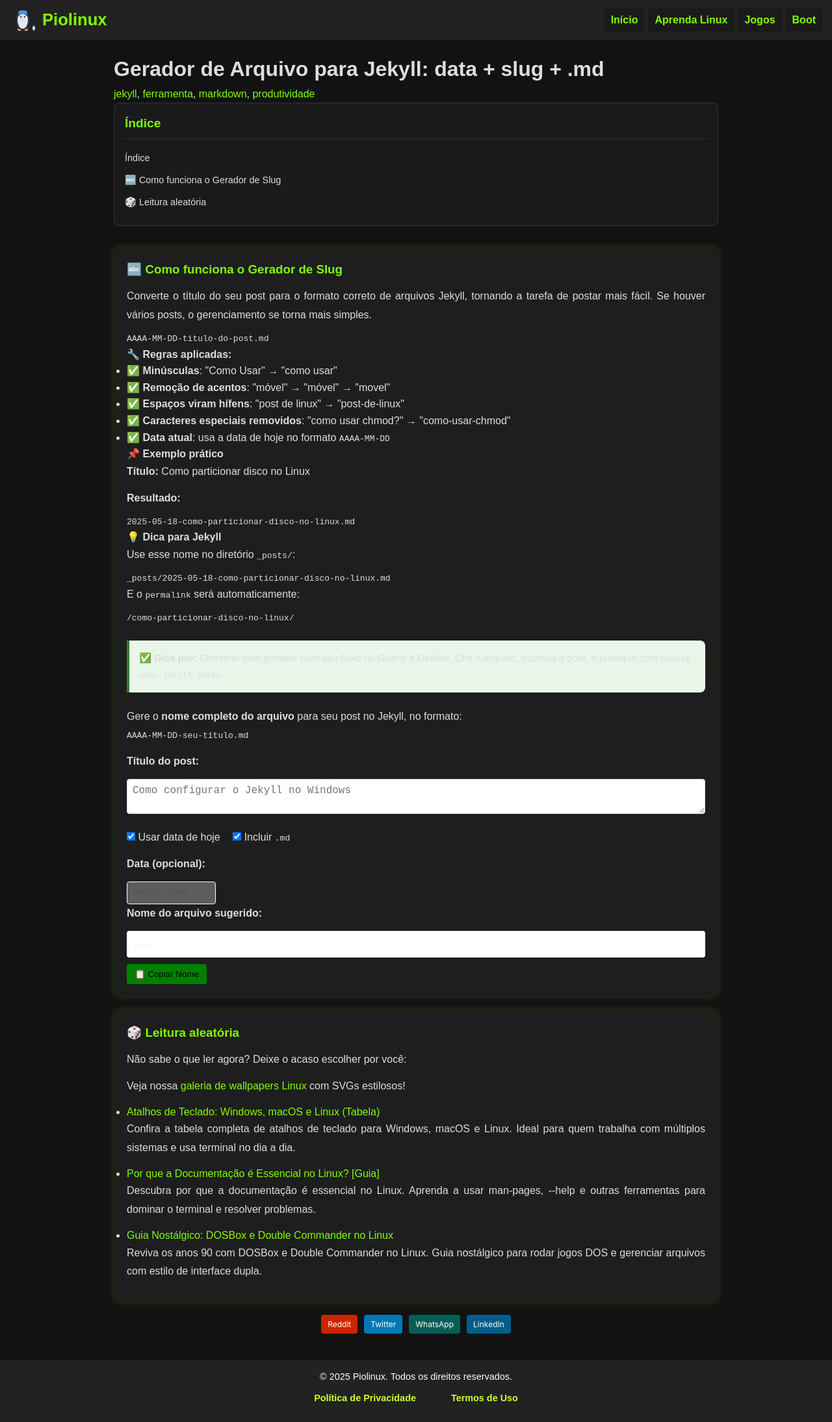
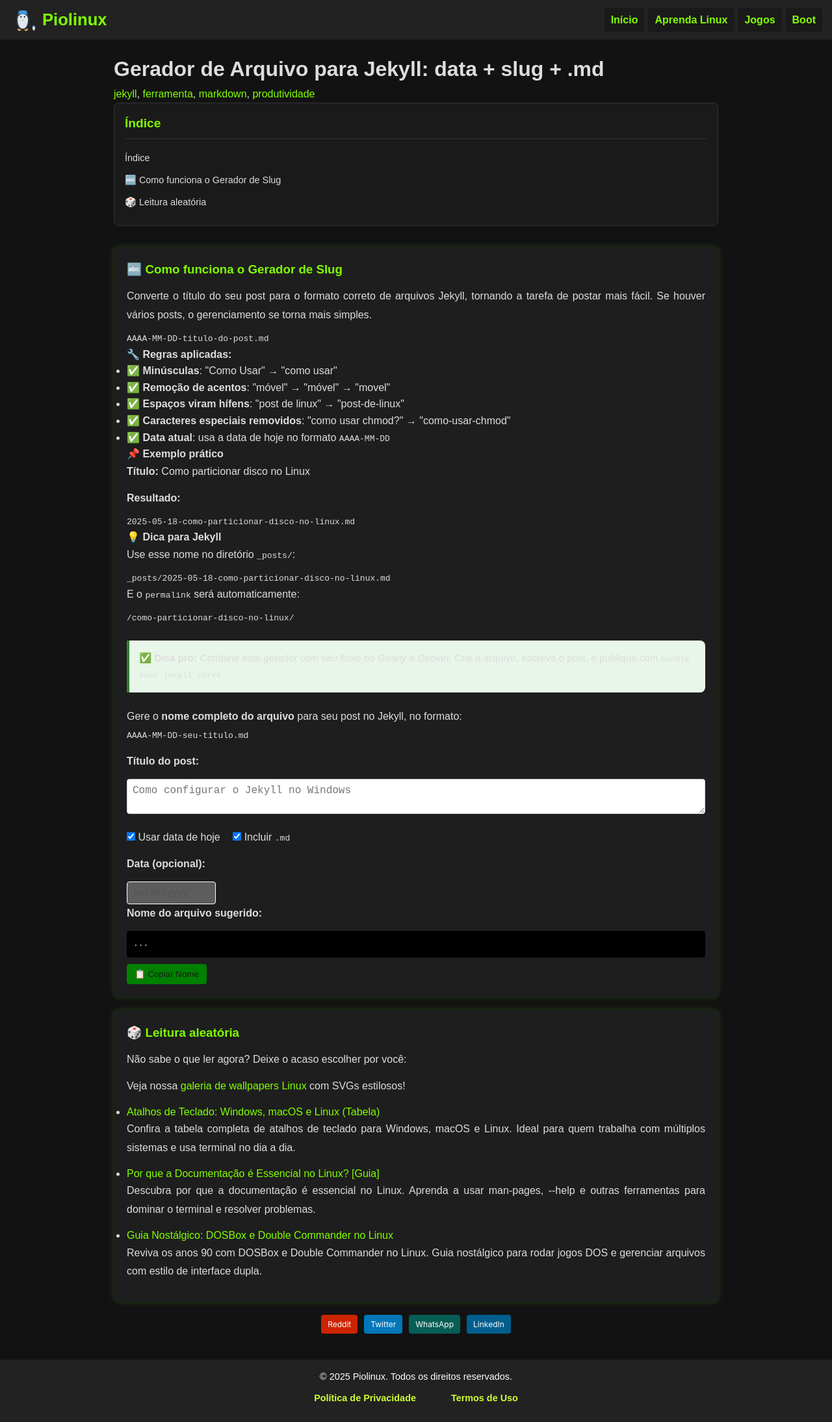
Before and after one commit to Piolinux/piolinux-site, a Jekyll site: the page built from _posts/2025-09-02-gerador-de-slug-para-jekyll.md, in a window 1280 px wide. Shown: the whole page at 65% size. Built offline with Jekyll 4.4.1, drawn with Linux system fonts in a browser that asks for light colours.

Commit message:
Update 2025-09-02-gerador-de-slug-para-jekyll.md

```diff
--- a/_posts/2025-09-02-gerador-de-slug-para-jekyll.md
+++ b/_posts/2025-09-02-gerador-de-slug-para-jekyll.md
@@ -85,11 +85,11 @@ permalink: /gerador-slug-jekyll/
 <input type="date" id="data" style="padding: 8px; border: 1px solid #FFFFFF; border-radius: 4px;" />
 
 <p><strong>Nome do arquivo sugerido:</strong></p>
-<div id="resultado" style="background: #FFFFFF; padding: 10px; border-radius: 4px; font-family: monospace; word-break: break-word;">
+<div id="resultado" style="background: #000000; padding: 10px; border-radius: 4px; font-family: monospace; word-break: break-word;">
   ...
 </div>
 
-<button id="copiar" style="margin-top: 10px; padding: 8px 12px; background: #008000; color:#000000; border: none; border-radius: 4px; cursor: pointer;">
+<button id="copiar" style="margin-top: 10px; padding: 8px 12px; background: #008000; color:#1A1A1A; border: none; border-radius: 4px; cursor: pointer;">
   📋 Copiar Nome
 </button>
 
```
